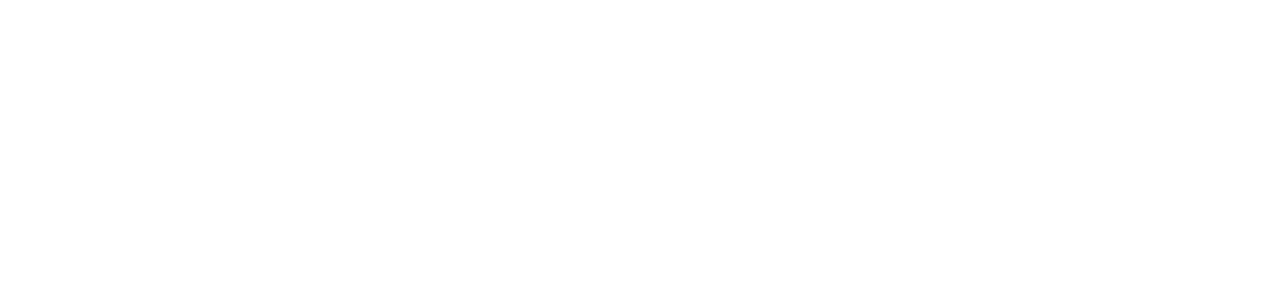
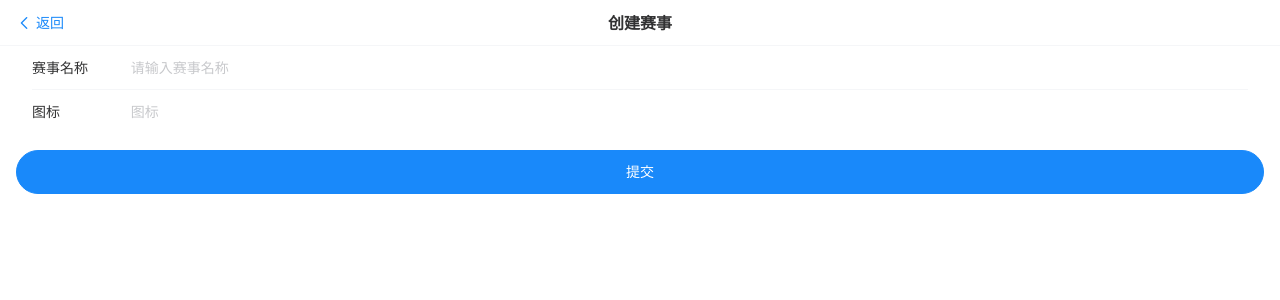
Before and after one commit to cn1001wang/basketball, a Vue app in the folder h5/: page /match/add in a window 1280 px wide. Before the commit this address had no page. Shown: the top 300 px of the page. Built offline with nearby package versions, Linux system fonts and the light colour scheme.

Commit message:
feat: match add

```diff
--- a/h5/components.d.ts
+++ b/h5/components.d.ts
@@ -11,8 +11,12 @@
     RouterView: typeof import('vue-router')['RouterView']
     VanActionSheet: typeof import('vant/es')['ActionSheet']
     VanButton: typeof import('vant/es')['Button']
+    VanCellGroup: typeof import('vant/es')['CellGroup']
+    VanField: typeof import('vant/es')['Field']
+    VanForm: typeof import('vant/es')['Form']
     VanIcon: typeof import('vant/es')['Icon']
     VanImage: typeof import('vant/es')['Image']
+    VanNavBar: typeof import('vant/es')['NavBar']
     VanPopup: typeof import('vant/es')['Popup']
     VanSwipeCell: typeof import('vant/es')['SwipeCell']
     VanTab: typeof import('vant/es')['Tab']
--- a/h5/src/pages/game/Game.vue
+++ b/h5/src/pages/game/Game.vue
@@ -73,7 +73,7 @@
           <p class="fs-sm">{{ game.teams.length }}支球队</p>
         </div>
       </div>
-      <div class="game-list-footer">
+      <div class="game-list-footer" @click="toMatchAdd">
         <van-icon name="plus" size="22" />
         创建赛事
       </div>
@@ -83,6 +83,7 @@
 <script setup>
 import { ref, reactive } from 'vue'
 import { matchApi } from '@/service/api/index.js'
+// import { push } from 'vue-router'
 
 const active = ref(0)
 const addVisible = ref(false)
@@ -98,6 +99,10 @@
 matchApi.getMatches().then((res) => {
   games.value = res
 })
+
+function toMatchAdd() {
+  // push('/match/add')
+}
 </script>
 <style lang="scss">
 .game-list-wrap {
--- /dev/null
+++ b/h5/src/pages/match/add.vue
@@ -0,0 +1,39 @@
+<template>
+  <van-nav-bar title="创建赛事" left-text="返回" left-arrow @click-left="onClickLeft" />
+  <van-form @submit="onSubmit">
+    <van-cell-group inset>
+      <van-field
+        v-model="form.name"
+        name="赛事名称"
+        label="赛事名称"
+        placeholder="请输入赛事名称"
+        :rules="[{ required: true, message: '请填写赛事名称' }]"
+      />
+      <van-field
+        v-model="form.logo"
+        type="password"
+        name="图标"
+        label="图标"
+        placeholder="图标"
+        :rules="[{ required: true, message: '请填写图标' }]"
+      />
+    </van-cell-group>
+    <div style="margin: 16px">
+      <van-button round block type="primary" native-type="submit"> 提交 </van-button>
+    </div>
+  </van-form>
+</template>
+<script setup lang="ts">
+import router from '@/router'
+import { reactive } from 'vue'
+
+const form = reactive({
+  name: '',
+  logo: '',
+})
+
+function onClickLeft() {
+  router.back()
+}
+function onSubmit() {}
+</script>
--- a/h5/src/router/index.ts
+++ b/h5/src/router/index.ts
@@ -9,6 +9,7 @@
   {
     path: '/',
     name: 'Home',
+    redirect: '/game',
     component: () => import('@/pages/Home/Home.vue'),
     children: [
       {
@@ -28,6 +29,11 @@
       },
     ],
   },
+  {
+    path: '/match/add',
+    name: 'MatchAdd',
+    component: () => import('@/pages/match/add.vue'),
+  },
 ]
 
 const router = createRouter({
--- a/h5/src/service/http.ts
+++ b/h5/src/service/http.ts
@@ -3,7 +3,7 @@
 import NProgress from 'nprogress'
 
 // 设置请求头和请求路径
-axios.defaults.baseURL = 'localhost:3000/admin/api'
+axios.defaults.baseURL = 'http://localhost:3000/admin/api'
 axios.defaults.timeout = 10000
 axios.defaults.headers.post['Content-Type'] = 'application/json;charset=UTF-8'
 axios.interceptors.request.use(
```
